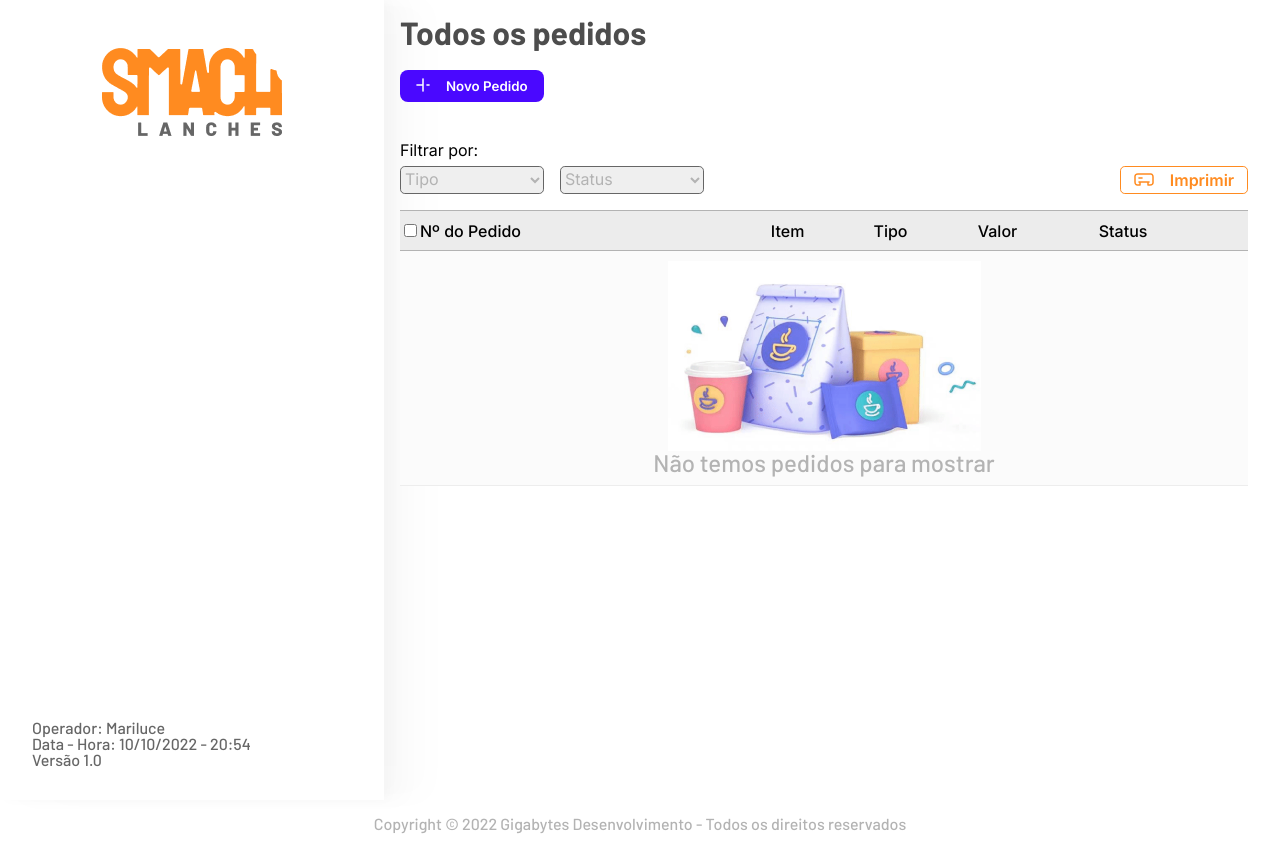
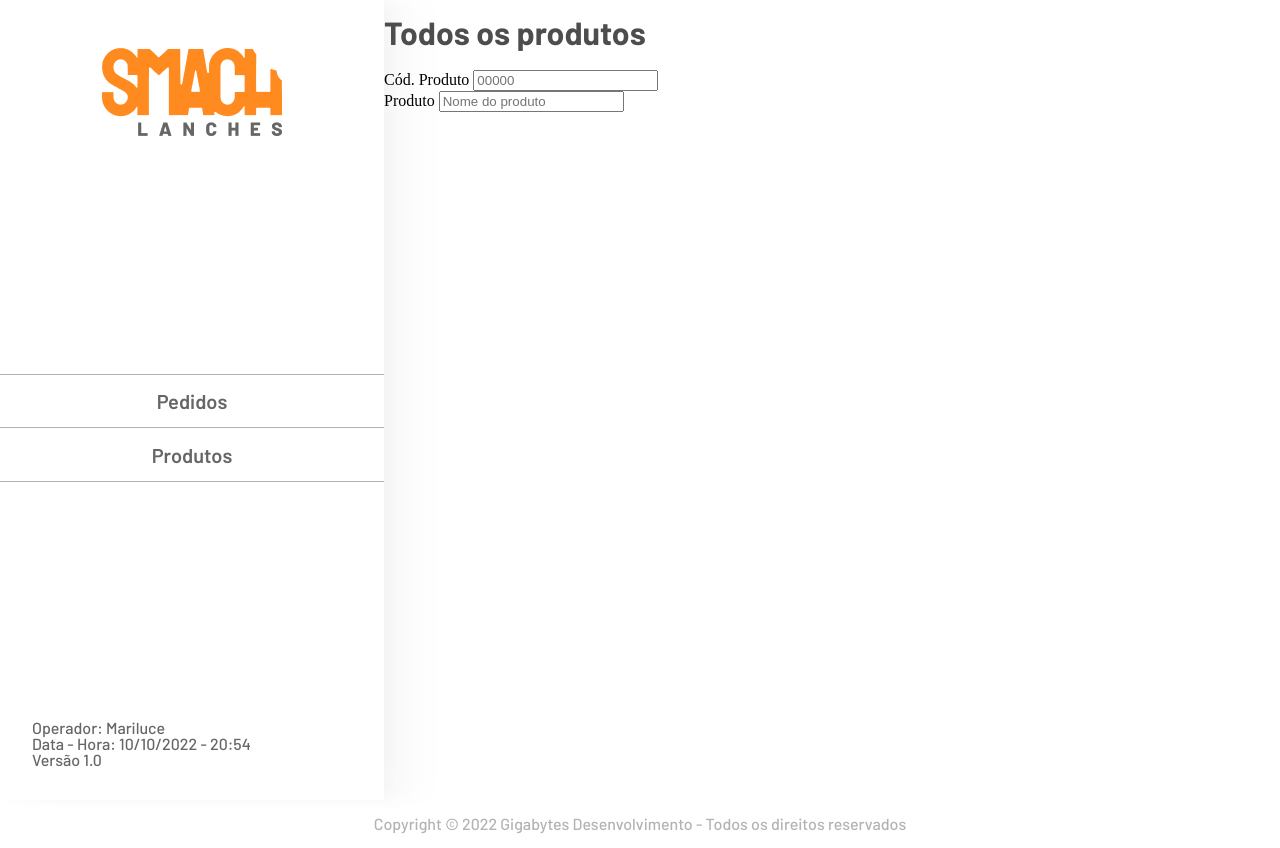
Before and after one commit to geovanaframil/projetoSmachLanches, a plain HTML site: page index.html in a window 1280 px wide. Drawn offline with Linux system fonts and the light colour scheme; files whose address does not match are found by name.

Commit message:
Cria nova seção html e introduz inputs

```diff
--- a/assets/css/style.css
+++ b/assets/css/style.css
@@ -39,6 +39,37 @@ aside {
   margin-top: 3rem;
   display: flex;
   justify-content: center;
+}
+
+#btnSectionOrdersAndProducts {
+  display: flex;
+  flex-direction: column;
+}
+
+#btnSectionOrders,
+#btnSectionProducts {
+  height: 54px;
+  font-family: "Barlow";
+  font-weight: 600;
+  font-size: 1.25rem;
+  color: var(--colors-txt-primary);
+  background-color: transparent;
+  border: none;
+}
+
+#btnSectionOrders {
+  border-top: 1px solid var(--colors-line);
+  border-bottom: 1px solid var(--colors-line);
+}
+
+#btnSectionProducts {
+  border-bottom: 1px solid var(--colors-line);
+}
+
+#btnSectionOrders:hover, #btnSectionProducts:hover {
+  color: var(--color-txt-fourth);
+  background-color: #FFF4EB;
+  cursor: pointer;
 }
 
 .operation-data {
--- a/assets/css/variables.css
+++ b/assets/css/variables.css
@@ -24,4 +24,6 @@
 
   --colors-input-border: #666666;
   --colors-input-background: #ececec;
+
+  --colors-line: #b3b3b3
 }
--- a/index.html
+++ b/index.html
@@ -10,7 +10,7 @@
       type="image/x-icon"
     />
     <link
-      href="https://fonts.googleapis.com/css2?family=Barlow:wght@500;700&family=Inter:wght@400;500;600;700&display=swap"
+      href="https://fonts.googleapis.com/css2?family=Barlow:wght@500;600;700&family=Inter:wght@400;500;600;700&display=swap"
       rel="stylesheet"
     />
     <link rel="stylesheet" href="assets/css/style.css" />
@@ -23,6 +23,10 @@
         <div class="logo">
           <img src="assets/img/logo/logo.png" alt="Logo Smach Lanches" />
         </div>
+        <div id="btnSectionOrdersAndProducts">
+          <button id="btnSectionOrders">Pedidos</button>
+          <button id="btnSectionProducts">Produtos</button>
+        </div>
         <div class="operation-data">
           <p>Operador: Mariluce</p>
           <p>Data - Hora: 10/10/2022 - 20:54</p>
@@ -30,7 +34,7 @@
         </div>
       </aside>
 
-      <div class="active main">
+      <div class="inactive main">
         <header>
           <div class="titleHeader">
             <p>Todos os pedidos</p>
@@ -202,6 +206,29 @@
           </div>
         </div>
       </div>
+
+      <div class="active thirdSection">
+        <header>
+          <div class="titleHeader">
+            <p>Todos os produtos</p>
+          </div>
+        </header>
+
+        <section>
+          <div class="createProductSection">
+
+            <div class="inputProductCode">
+              <label for="productCode">Cód. Produto</label>
+              <input type="number" id="productCode" placeholder="00000" />
+            </div>
+
+            <div class="inputProductName">
+              <label for="productName">Produto</label>
+              <input type="text" id="productName" placeholder="Nome do produto">
+            </div>
+          </div>
+        </section>
+      </div>
     </section>
     <footer>
       <p>
```
